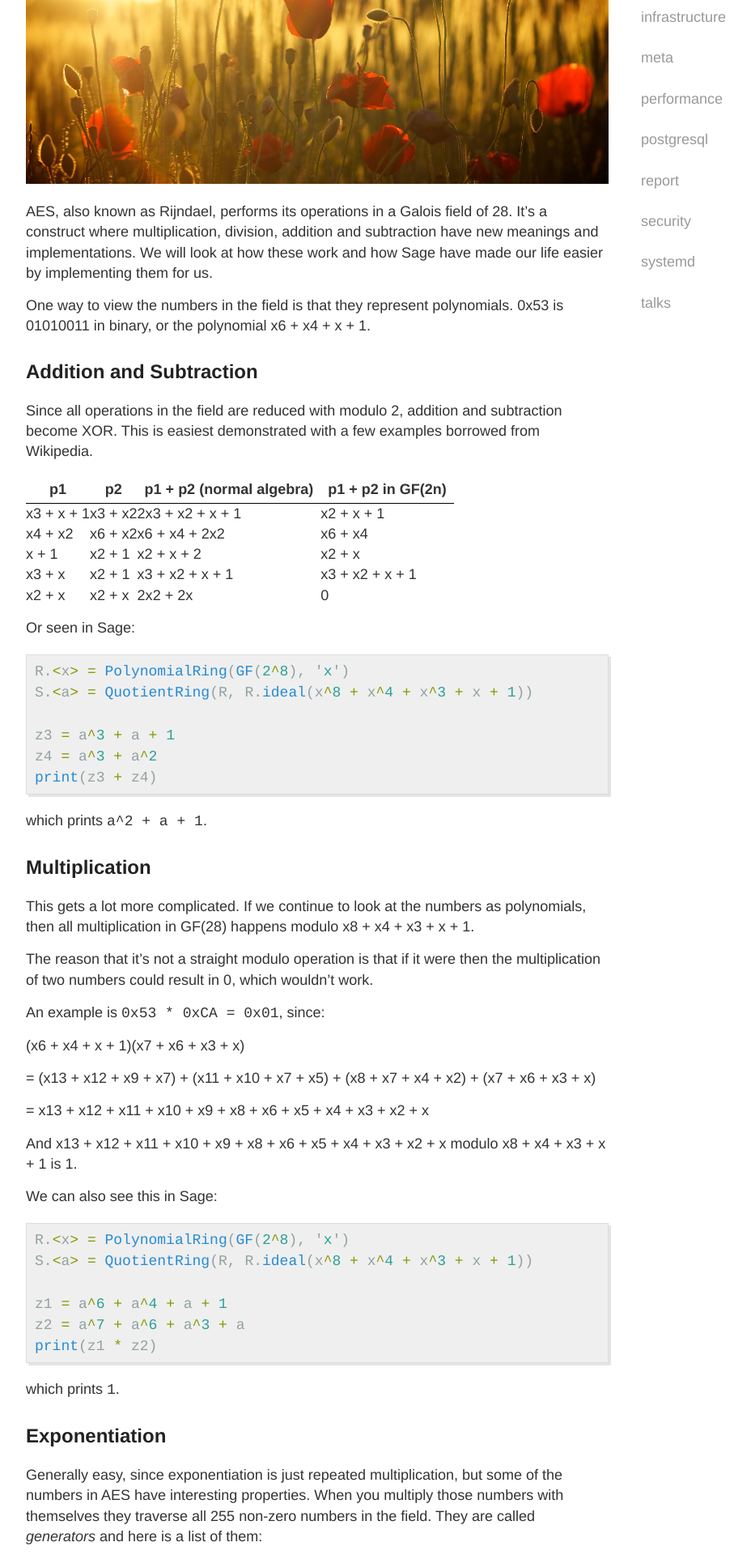
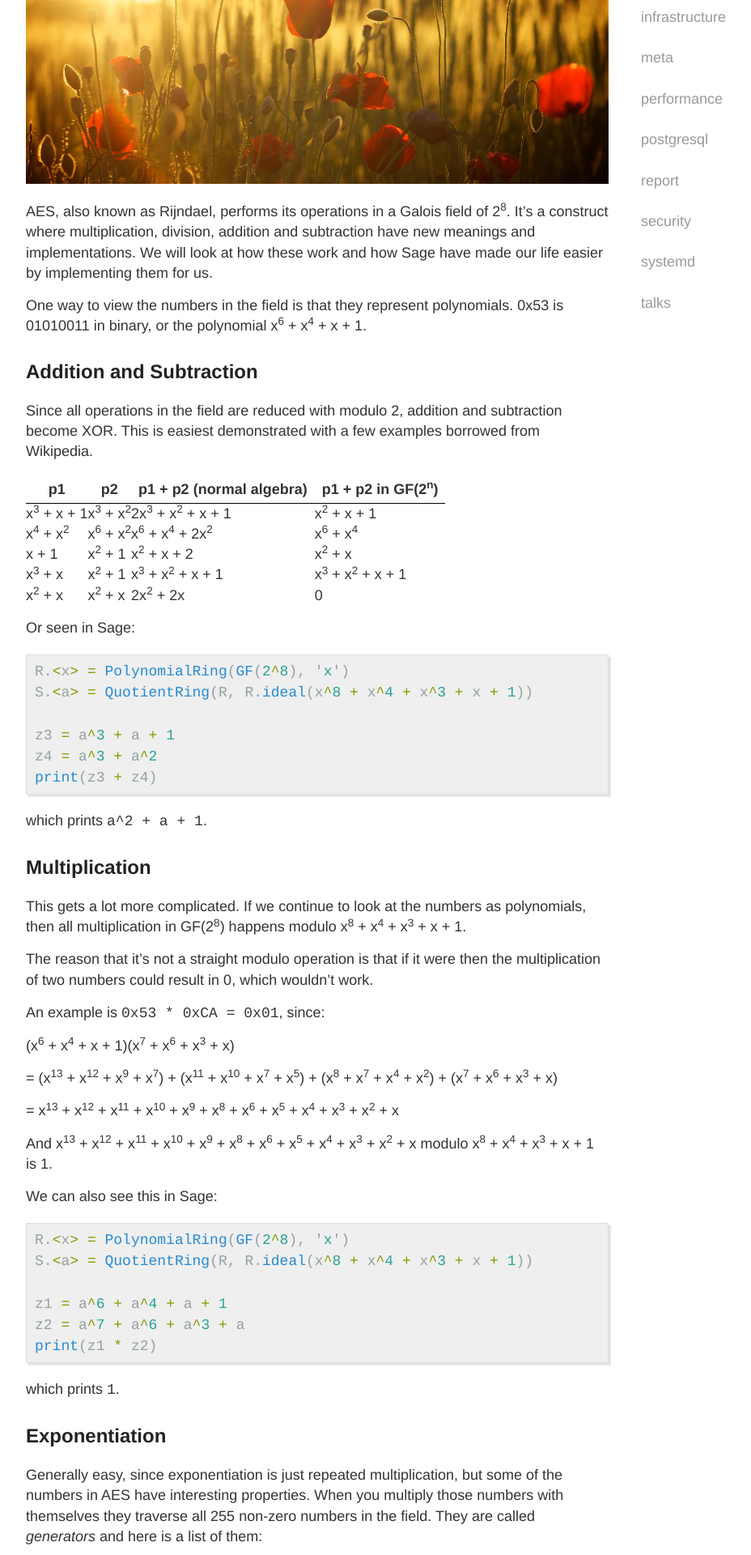
Before and after one commit to labanskoller/hackeriet_blog, a Jekyll site: the page built from _posts/2019-01-16-AES-math-fundamentals.md, in a window 1280 px wide. Shown: the part 498-2418 px from the top of the page at 81% size, without its empty margins (248-1176 px from the left). Built offline with Jekyll 4.4.1, drawn with Linux system fonts in a browser that asks for light colours; some of the changed text lies outside the part shown.

Commit message:
fixed <sup> css and a typo

```diff
--- a/_posts/2019-01-16-AES-math-fundamentals.md
+++ b/_posts/2019-01-16-AES-math-fundamentals.md
@@ -200,7 +200,7 @@ we talked about earlier.
 
 To take an example, 49 / 11 becomes 3<sup>47</sup> / 3<sup>104</sup> by looking
 up the numbers 49 and 11 in the logarithm table above. 49 is 0x31 so row 4
-column 2 which reads 0x2F or 47 in decimal. 11 is 0x0b so row 1 column 12 which
+column 2 which reads 0x2F or 47 in decimal. 11 is 0x0B so row 1 column 12 which
 reads 0x68 which is 104 in decimal.
 
 3<sup>47</sup> / 3<sup>104</sup> becomes 3<sup>47 - 104 mod 255</sup> or
--- a/_sass/_reset.scss
+++ b/_sass/_reset.scss
@@ -46,6 +46,34 @@ table {
 	border-collapse: collapse;
 	border-spacing: 0;
 }
+sub, sup {
+	/* Specified in % so that the sup/sup is the
+     right size relative to the surrounding text */
+	font-size: 75%;
+
+	/* Zero out the line-height so that it doesn't
+     interfere with the positioning that follows */
+	line-height: 0;
+
+	/* Where the magic happens: makes all browsers position
+     the sup/sup properly, relative to the surrounding text */
+	position: relative;
+
+	/* Note that if you're using Eric Meyer's reset.css, this
+     is already set and you can remove this rule */
+	vertical-align: baseline;
+}
+
+sup {
+	/* Move the superscripted text up */
+	top: -0.5em;
+}
+
+sub {
+	/* Move the subscripted text down, but only
+     half as far down as the superscript moved up */
+	bottom: -0.25em;
+}
 // Apply a natural box layout model to all elements
 // from: http://www.paulirish.com/2012/box-sizing-border-box-ftw/
 *, *:before, *:after {
```
